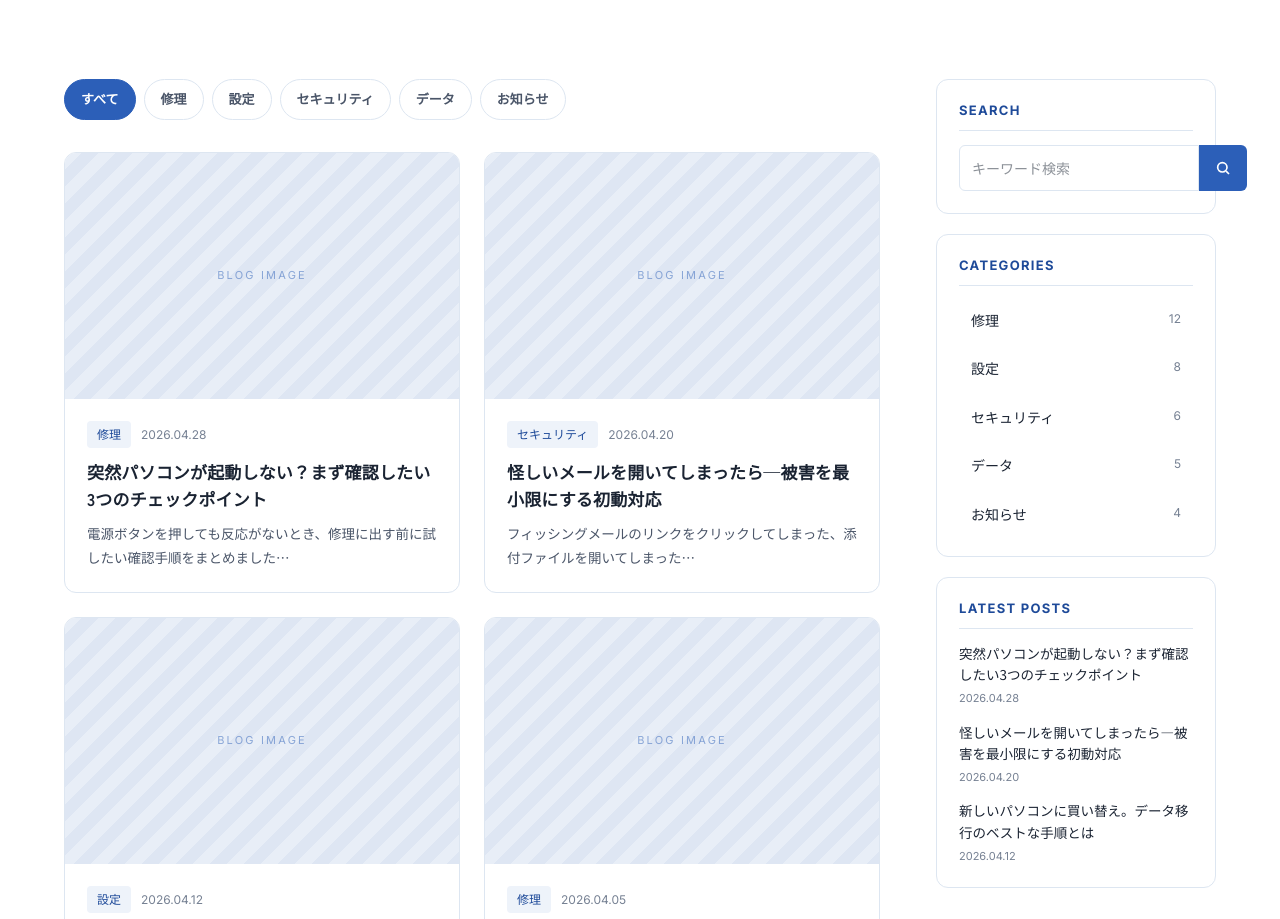
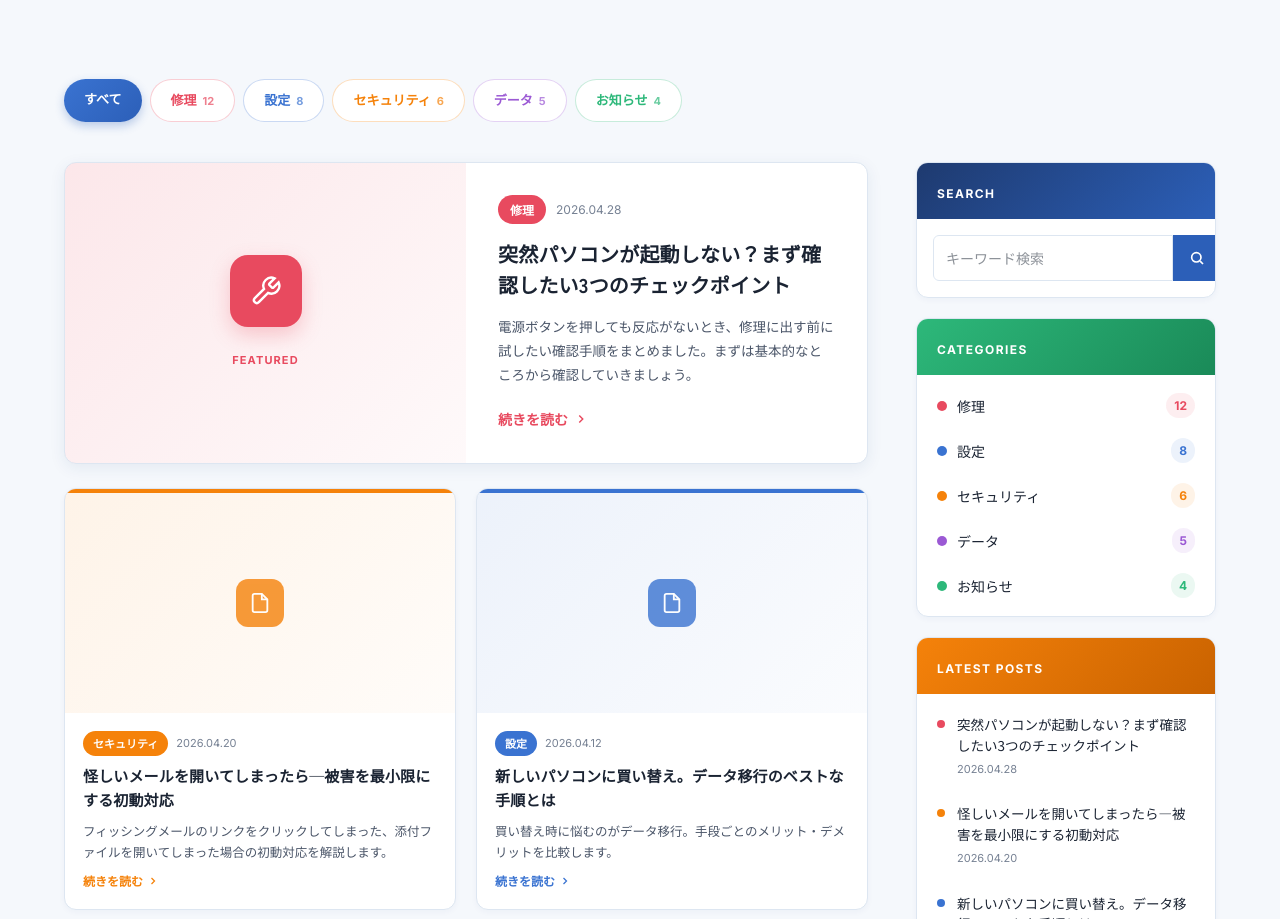
Before and after one commit to bullcomoffice/bullcom, a Next.js app: page /blog in a window 1280 px wide. Shown: the part 433-1352 px from the top of the page. Built offline with nearby package versions, Linux system fonts and the light colour scheme.

Commit message:
feat: redesign blog page with featured post, colored cards and sidebar

```diff
--- a/app/blog/page.tsx
+++ b/app/blog/page.tsx
@@ -7,102 +7,183 @@
   description: "パソコン修理・設定に関するお役立ち情報・コラム。",
 };
 
+const catColors: Record<string, string> = {
+  "修理": "#e84a5f",
+  "セキュリティ": "#f5820a",
+  "設定": "#3a73d1",
+  "データ": "#9b59d4",
+  "お知らせ": "#2db87a",
+};
+
 const posts = [
-  { tag: "修理", date: "2026.04.28", title: "突然パソコンが起動しない？まず確認したい3つのチェックポイント", excerpt: "電源ボタンを押しても反応がないとき、修理に出す前に試したい確認手順をまとめました…" },
-  { tag: "セキュリティ", date: "2026.04.20", title: "怪しいメールを開いてしまったら—被害を最小限にする初動対応", excerpt: "フィッシングメールのリンクをクリックしてしまった、添付ファイルを開いてしまった…" },
-  { tag: "設定", date: "2026.04.12", title: "新しいパソコンに買い替え。データ移行のベストな手順とは", excerpt: "買い替え時に悩むのがデータ移行。手段ごとのメリット・デメリットを比較…" },
-  { tag: "修理", date: "2026.04.05", title: "パソコンの動作が遅い…原因と自分でできる対策", excerpt: "「最近遅くなった気がする」原因はストレージ・メモリ・常駐ソフト等さまざま…" },
-  { tag: "データ", date: "2026.03.28", title: "外付けHDDが認識しない！壊れる前にやるべきこと", excerpt: "外付けHDDが認識しなくなった時、データを救う可能性を高める対応とは…" },
-  { tag: "お知らせ", date: "2026.03.20", title: "ゴールデンウィーク期間中の営業について", excerpt: "2026年のGW期間中の営業日・休業日のお知らせです…" },
+  { tag: "修理", date: "2026.04.28", title: "突然パソコンが起動しない？まず確認したい3つのチェックポイント", excerpt: "電源ボタンを押しても反応がないとき、修理に出す前に試したい確認手順をまとめました。まずは基本的なところから確認していきましょう。" },
+  { tag: "セキュリティ", date: "2026.04.20", title: "怪しいメールを開いてしまったら—被害を最小限にする初動対応", excerpt: "フィッシングメールのリンクをクリックしてしまった、添付ファイルを開いてしまった場合の初動対応を解説します。" },
+  { tag: "設定", date: "2026.04.12", title: "新しいパソコンに買い替え。データ移行のベストな手順とは", excerpt: "買い替え時に悩むのがデータ移行。手段ごとのメリット・デメリットを比較します。" },
+  { tag: "修理", date: "2026.04.05", title: "パソコンの動作が遅い…原因と自分でできる対策", excerpt: "「最近遅くなった気がする」原因はストレージ・メモリ・常駐ソフト等さまざまです。" },
+  { tag: "データ", date: "2026.03.28", title: "外付けHDDが認識しない！壊れる前にやるべきこと", excerpt: "外付けHDDが認識しなくなった時、データを救う可能性を高める対応とは。" },
+  { tag: "お知らせ", date: "2026.03.20", title: "ゴールデンウィーク期間中の営業について", excerpt: "2026年のGW期間中の営業日・休業日のお知らせです。" },
 ];
 
 const categories = [
-  { label: "修理", count: 12 }, { label: "設定", count: 8 },
-  { label: "セキュリティ", count: 6 }, { label: "データ", count: 5 }, { label: "お知らせ", count: 4 },
+  { label: "修理", count: 12 },
+  { label: "設定", count: 8 },
+  { label: "セキュリティ", count: 6 },
+  { label: "データ", count: 5 },
+  { label: "お知らせ", count: 4 },
 ];
 
 export default function BlogPage() {
+  const [featured, ...rest] = posts;
+
   return (
     <>
-      <PageHero sub="BLOG" title="ブログ・コラム" crumb="ブログ" lead="パソコンに関するお役立ち情報・症状別の対処法・スタッフからのお知らせなどを発信しています。" />
+      <PageHero sub="BLOG" title="ブログ・コラム" crumb="ブログ" lead="パソコンに関するお役立ち情報・症状別の対処法・スタッフからのお知らせを発信しています。" />
 
-      <section>
+      <section style={{ background: "var(--color-bg-soft)" }}>
         <div className="container">
-          <div style={{ display: "grid", gridTemplateColumns: "1fr 280px", gap: "56px", alignItems: "start" }} className="blog-layout">
-            {/* メイン */}
+          {/* ===== カテゴリフィルター ===== */}
+          <div style={{ display: "flex", gap: "8px", flexWrap: "wrap", marginBottom: "40px" }}>
+            <a href="#" style={{ padding: "9px 20px", borderRadius: "999px", background: "linear-gradient(135deg, #3a73d1, #2c5fb8)", color: "#fff", fontSize: "13px", fontWeight: 700, textDecoration: "none", boxShadow: "0 4px 10px rgba(44,95,184,0.3)" }}>すべて</a>
+            {categories.map((cat) => (
+              <a key={cat.label} href="#" style={{ padding: "9px 20px", borderRadius: "999px", background: "#fff", border: `1.5px solid ${catColors[cat.label]}44`, color: catColors[cat.label], fontSize: "13px", fontWeight: 700, textDecoration: "none", transition: "all 0.15s" }}>
+                {cat.label}
+                <span style={{ marginLeft: "6px", fontFamily: "var(--font-en)", fontSize: "11px", opacity: 0.7 }}>{cat.count}</span>
+              </a>
+            ))}
+          </div>
+
+          <div style={{ display: "grid", gridTemplateColumns: "1fr 300px", gap: "48px", alignItems: "start" }} className="blog-layout">
+
+            {/* ===== メイン ===== */}
             <div>
-              {/* カテゴリ */}
-              <div style={{ display: "flex", gap: "8px", flexWrap: "wrap", marginBottom: "32px" }}>
-                {["すべて", "修理", "設定", "セキュリティ", "データ", "お知らせ"].map((cat, i) => (
-                  <a key={cat} href="#" style={{ padding: "8px 16px", border: "1.5px solid", borderColor: i === 0 ? "var(--color-primary)" : "var(--color-border)", borderRadius: "999px", background: i === 0 ? "var(--color-primary)" : "#fff", color: i === 0 ? "#fff" : "var(--color-text-soft)", fontSize: "13px", fontWeight: 600 }}>{cat}</a>
-                ))}
-              </div>
+              {/* フィーチャード記事 */}
+              <a href="#" style={{ display: "grid", gridTemplateColumns: "1fr 1fr", gap: "0", background: "#fff", borderRadius: "var(--radius-lg)", overflow: "hidden", border: "1px solid var(--color-border)", textDecoration: "none", marginBottom: "24px", boxShadow: "0 4px 16px rgba(28,60,120,0.08)", transition: "transform 0.18s, box-shadow 0.18s" }} className="featured-card">
+                {/* サムネイル */}
+                <div style={{ background: `linear-gradient(135deg, ${catColors[featured.tag]}22, ${catColors[featured.tag]}08)`, position: "relative", minHeight: "260px", display: "flex", alignItems: "center", justifyContent: "center" }}>
+                  <div style={{ textAlign: "center", padding: "32px" }}>
+                    <div style={{ width: "72px", height: "72px", background: catColors[featured.tag], borderRadius: "18px", display: "flex", alignItems: "center", justifyContent: "center", color: "#fff", margin: "0 auto 16px", boxShadow: `0 8px 20px ${catColors[featured.tag]}44` }}>
+                      <svg width="32" height="32" viewBox="0 0 24 24" fill="none" stroke="currentColor" strokeWidth="1.8"><path d="M14.7 6.3a1 1 0 0 0 0 1.4l1.6 1.6a1 1 0 0 0 1.4 0l3.77-3.77a6 6 0 0 1-7.94 7.94l-6.91 6.91a2.12 2.12 0 0 1-3-3l6.91-6.91a6 6 0 0 1 7.94-7.94l-3.76 3.76z"/></svg>
+                    </div>
+                    <span style={{ fontFamily: "var(--font-en)", fontSize: "11px", fontWeight: 700, color: catColors[featured.tag], letterSpacing: "0.1em" }}>FEATURED</span>
+                  </div>
+                </div>
+                {/* テキスト */}
+                <div style={{ padding: "32px", display: "flex", flexDirection: "column", justifyContent: "center" }}>
+                  <div style={{ display: "flex", gap: "10px", alignItems: "center", marginBottom: "14px" }}>
+                    <span style={{ background: catColors[featured.tag], color: "#fff", padding: "4px 12px", borderRadius: "999px", fontSize: "12px", fontWeight: 700 }}>{featured.tag}</span>
+                    <span style={{ fontSize: "12px", color: "var(--color-text-muted)", fontFamily: "var(--font-en)" }}>{featured.date}</span>
+                  </div>
+                  <h2 style={{ fontSize: "20px", lineHeight: 1.55, color: "var(--color-text)", marginBottom: "14px" }}>{featured.title}</h2>
+                  <p style={{ fontSize: "13.5px", color: "var(--color-text-soft)", lineHeight: 1.8, margin: "0 0 20px" }}>{featured.excerpt}</p>
+                  <span style={{ display: "inline-flex", alignItems: "center", gap: "6px", color: catColors[featured.tag], fontWeight: 700, fontSize: "14px" }}>
+                    続きを読む
+                    <svg width="14" height="14" viewBox="0 0 24 24" fill="none" stroke="currentColor" strokeWidth="2.5"><polyline points="9 18 15 12 9 6"/></svg>
+                  </span>
+                </div>
+              </a>
 
               {/* 記事グリッド */}
-              <div style={{ display: "grid", gridTemplateColumns: "1fr 1fr", gap: "24px" }} className="post-grid">
-                {posts.map((post) => (
-                  <a key={post.title} href="#" style={{ background: "#fff", border: "1px solid var(--color-border)", borderRadius: "var(--radius-lg)", overflow: "hidden", transition: "all 0.18s", display: "flex", flexDirection: "column", textDecoration: "none" }}>
-                    <div style={{ aspectRatio: "16/10", background: "repeating-linear-gradient(135deg, #e8eef7 0 12px, #dee6f3 12px 24px)", position: "relative" }}>
-                      <span style={{ position: "absolute", inset: 0, display: "flex", alignItems: "center", justifyContent: "center", fontFamily: "'Inter',monospace", fontSize: "11px", color: "rgba(44,95,184,0.5)", letterSpacing: "0.2em" }}>BLOG IMAGE</span>
-                    </div>
-                    <div style={{ padding: "22px", flex: 1, display: "flex", flexDirection: "column", gap: "10px" }}>
-                      <div style={{ display: "flex", gap: "10px", alignItems: "center", fontSize: "12px", color: "var(--color-text-muted)", fontFamily: "var(--font-en)" }}>
-                        <span className="tag">{post.tag}</span>
-                        <span>{post.date}</span>
+              <div style={{ display: "grid", gridTemplateColumns: "1fr 1fr", gap: "20px" }} className="post-grid">
+                {rest.map((post) => {
+                  const color = catColors[post.tag] || "var(--color-primary)";
+                  return (
+                    <a key={post.title} href="#" style={{ background: "#fff", borderRadius: "var(--radius-lg)", overflow: "hidden", border: "1px solid var(--color-border)", transition: "transform 0.18s, box-shadow 0.18s", display: "flex", flexDirection: "column", textDecoration: "none", boxShadow: "0 2px 6px rgba(28,60,120,0.04)" }}>
+                      {/* カラーバー */}
+                      <div style={{ height: "4px", background: color }} />
+                      {/* サムネイル */}
+                      <div style={{ aspectRatio: "16/9", background: `linear-gradient(135deg, ${color}18, ${color}06)`, display: "flex", alignItems: "center", justifyContent: "center" }}>
+                        <div style={{ width: "48px", height: "48px", background: color, borderRadius: "12px", display: "flex", alignItems: "center", justifyContent: "center", color: "#fff", opacity: 0.8 }}>
+                          <svg width="22" height="22" viewBox="0 0 24 24" fill="none" stroke="currentColor" strokeWidth="2"><path d="M14 2H6a2 2 0 0 0-2 2v16a2 2 0 0 0 2 2h12a2 2 0 0 0 2-2V8z"/><polyline points="14 2 14 8 20 8"/></svg>
+                        </div>
                       </div>
-                      <h3 style={{ fontSize: "17px", lineHeight: 1.6, color: "var(--color-text)" }}>{post.title}</h3>
-                      <p style={{ fontSize: "13.5px", color: "var(--color-text-soft)", margin: 0 }}>{post.excerpt}</p>
-                    </div>
-                  </a>
-                ))}
+                      {/* テキスト */}
+                      <div style={{ padding: "18px", flex: 1, display: "flex", flexDirection: "column", gap: "8px" }}>
+                        <div style={{ display: "flex", gap: "8px", alignItems: "center" }}>
+                          <span style={{ background: color, color: "#fff", padding: "3px 10px", borderRadius: "999px", fontSize: "11px", fontWeight: 700 }}>{post.tag}</span>
+                          <span style={{ fontSize: "11px", color: "var(--color-text-muted)", fontFamily: "var(--font-en)" }}>{post.date}</span>
+                        </div>
+                        <h3 style={{ fontSize: "15px", lineHeight: 1.6, color: "var(--color-text)", margin: 0 }}>{post.title}</h3>
+                        <p style={{ fontSize: "12.5px", color: "var(--color-text-soft)", margin: 0, lineHeight: 1.7 }}>{post.excerpt}</p>
+                        <span style={{ display: "inline-flex", alignItems: "center", gap: "4px", color, fontWeight: 700, fontSize: "12px", marginTop: "auto" }}>
+                          続きを読む <svg width="12" height="12" viewBox="0 0 24 24" fill="none" stroke="currentColor" strokeWidth="2.5"><polyline points="9 18 15 12 9 6"/></svg>
+                        </span>
+                      </div>
+                    </a>
+                  );
+                })}
               </div>
 
               {/* ページネーション */}
-              <div style={{ display: "flex", gap: "8px", justifyContent: "center", marginTop: "48px" }}>
-                {["1", "2", "3", "→"].map((p, i) => (
-                  <a key={p} href="#" style={{ padding: "10px 16px", border: "1px solid", borderColor: i === 0 ? "var(--color-primary)" : "var(--color-border)", borderRadius: "6px", fontFamily: "var(--font-en)", fontWeight: 600, color: i === 0 ? "#fff" : "var(--color-text-soft)", background: i === 0 ? "var(--color-primary)" : "#fff" }}>{p}</a>
+              <div style={{ display: "flex", gap: "8px", justifyContent: "center", marginTop: "48px", alignItems: "center" }}>
+                <a href="#" style={{ padding: "10px 14px", border: "1px solid var(--color-border)", borderRadius: "8px", color: "var(--color-text-muted)", background: "#fff", textDecoration: "none" }}>←</a>
+                {["1", "2", "3"].map((p, i) => (
+                  <a key={p} href="#" style={{ width: "40px", height: "40px", display: "flex", alignItems: "center", justifyContent: "center", border: "1px solid", borderColor: i === 0 ? "var(--color-primary)" : "var(--color-border)", borderRadius: "8px", fontFamily: "var(--font-en)", fontWeight: 700, color: i === 0 ? "#fff" : "var(--color-text-soft)", background: i === 0 ? "var(--color-primary)" : "#fff", textDecoration: "none" }}>{p}</a>
                 ))}
+                <a href="#" style={{ padding: "10px 14px", border: "1px solid var(--color-border)", borderRadius: "8px", color: "var(--color-text-muted)", background: "#fff", textDecoration: "none" }}>→</a>
               </div>
             </div>
 
-            {/* サイドバー */}
-            <aside>
+            {/* ===== サイドバー ===== */}
+            <aside style={{ display: "flex", flexDirection: "column", gap: "20px", position: "sticky", top: "100px" }}>
+
               {/* 検索 */}
-              <div style={{ background: "#fff", border: "1px solid var(--color-border)", borderRadius: "var(--radius-lg)", padding: "22px", marginBottom: "20px" }}>
-                <h4 style={{ fontFamily: "var(--font-en)", fontSize: "13px", letterSpacing: "0.1em", color: "var(--color-primary-dark)", marginBottom: "14px", paddingBottom: "10px", borderBottom: "1px solid var(--color-border)" }}>SEARCH</h4>
-                <div style={{ display: "flex" }}>
-                  <input type="search" placeholder="キーワード検索" style={{ flex: 1, padding: "10px 12px", border: "1px solid var(--color-border)", borderRadius: "6px 0 0 6px", fontSize: "14px" }} />
-                  <button style={{ background: "var(--color-primary)", color: "#fff", padding: "0 16px", borderRadius: "0 6px 6px 0", cursor: "pointer" }}>
-                    <svg width="16" height="16" viewBox="0 0 24 24" fill="none" stroke="currentColor" strokeWidth="2.5"><circle cx="11" cy="11" r="7"/><path d="m21 21-4.3-4.3"/></svg>
-                  </button>
+              <div style={{ background: "#fff", borderRadius: "var(--radius-lg)", overflow: "hidden", border: "1px solid var(--color-border)", boxShadow: "0 2px 6px rgba(28,60,120,0.04)" }}>
+                <div style={{ padding: "14px 20px", background: "linear-gradient(135deg, #1e3a6f, #2c5fb8)", color: "#fff" }}>
+                  <span style={{ fontFamily: "var(--font-en)", fontSize: "12px", fontWeight: 700, letterSpacing: "0.12em" }}>SEARCH</span>
+                </div>
+                <div style={{ padding: "16px" }}>
+                  <div style={{ display: "flex" }}>
+                    <input type="search" placeholder="キーワード検索" style={{ flex: 1, padding: "10px 12px", border: "1px solid var(--color-border)", borderRadius: "6px 0 0 6px", fontSize: "14px" }} />
+                    <button style={{ background: "var(--color-primary)", color: "#fff", padding: "0 16px", borderRadius: "0 6px 6px 0", cursor: "pointer", border: "none" }}>
+                      <svg width="16" height="16" viewBox="0 0 24 24" fill="none" stroke="currentColor" strokeWidth="2.5"><circle cx="11" cy="11" r="7"/><path d="m21 21-4.3-4.3"/></svg>
+                    </button>
+                  </div>
                 </div>
               </div>
 
               {/* カテゴリ */}
-              <div style={{ background: "#fff", border: "1px solid var(--color-border)", borderRadius: "var(--radius-lg)", padding: "22px", marginBottom: "20px" }}>
-                <h4 style={{ fontFamily: "var(--font-en)", fontSize: "13px", letterSpacing: "0.1em", color: "var(--color-primary-dark)", marginBottom: "14px", paddingBottom: "10px", borderBottom: "1px solid var(--color-border)" }}>CATEGORIES</h4>
-                <div style={{ display: "flex", flexDirection: "column", gap: "8px" }}>
+              <div style={{ background: "#fff", borderRadius: "var(--radius-lg)", overflow: "hidden", border: "1px solid var(--color-border)", boxShadow: "0 2px 6px rgba(28,60,120,0.04)" }}>
+                <div style={{ padding: "14px 20px", background: "linear-gradient(135deg, #2db87a, #1a8a58)", color: "#fff" }}>
+                  <span style={{ fontFamily: "var(--font-en)", fontSize: "12px", fontWeight: 700, letterSpacing: "0.12em" }}>CATEGORIES</span>
+                </div>
+                <div style={{ padding: "8px" }}>
                   {categories.map((cat) => (
-                    <a key={cat.label} href="#" style={{ display: "flex", justifyContent: "space-between", padding: "8px 12px", borderRadius: "6px", fontSize: "14px", color: "var(--color-text)" }}>
-                      {cat.label} <span style={{ color: "var(--color-text-muted)", fontFamily: "var(--font-en)", fontSize: "12px" }}>{cat.count}</span>
+                    <a key={cat.label} href="#" style={{ display: "flex", justifyContent: "space-between", alignItems: "center", padding: "10px 12px", borderRadius: "6px", fontSize: "14px", color: "var(--color-text)", textDecoration: "none", transition: "background 0.15s" }}>
+                      <div style={{ display: "flex", alignItems: "center", gap: "10px" }}>
+                        <span style={{ width: "10px", height: "10px", borderRadius: "50%", background: catColors[cat.label], flexShrink: 0 }} />
+                        {cat.label}
+                      </div>
+                      <span style={{ background: `${catColors[cat.label]}18`, color: catColors[cat.label], fontFamily: "var(--font-en)", fontWeight: 700, fontSize: "12px", padding: "2px 8px", borderRadius: "999px" }}>{cat.count}</span>
                     </a>
                   ))}
                 </div>
               </div>
 
               {/* 最新記事 */}
-              <div style={{ background: "#fff", border: "1px solid var(--color-border)", borderRadius: "var(--radius-lg)", padding: "22px" }}>
-                <h4 style={{ fontFamily: "var(--font-en)", fontSize: "13px", letterSpacing: "0.1em", color: "var(--color-primary-dark)", marginBottom: "14px", paddingBottom: "10px", borderBottom: "1px solid var(--color-border)" }}>LATEST POSTS</h4>
-                <ul style={{ listStyle: "none", padding: 0, margin: 0, display: "flex", flexDirection: "column", gap: "14px" }}>
-                  {posts.slice(0, 3).map((post) => (
-                    <li key={post.title}>
-                      <a href="#" style={{ fontSize: "13.5px", color: "var(--color-text)", display: "block", lineHeight: 1.6 }}>
-                        {post.title}
-                        <span style={{ fontSize: "11px", color: "var(--color-text-muted)", fontFamily: "var(--font-en)", display: "block", marginTop: "4px" }}>{post.date}</span>
-                      </a>
-                    </li>
+              <div style={{ background: "#fff", borderRadius: "var(--radius-lg)", overflow: "hidden", border: "1px solid var(--color-border)", boxShadow: "0 2px 6px rgba(28,60,120,0.04)" }}>
+                <div style={{ padding: "14px 20px", background: "linear-gradient(135deg, #f5820a, #c96200)", color: "#fff" }}>
+                  <span style={{ fontFamily: "var(--font-en)", fontSize: "12px", fontWeight: 700, letterSpacing: "0.12em" }}>LATEST POSTS</span>
+                </div>
+                <div style={{ padding: "8px" }}>
+                  {posts.slice(0, 4).map((post) => (
+                    <a key={post.title} href="#" style={{ display: "flex", gap: "12px", alignItems: "flex-start", padding: "12px", borderRadius: "6px", textDecoration: "none", transition: "background 0.15s" }}>
+                      <div style={{ flexShrink: 0, width: "8px", height: "8px", background: catColors[post.tag], borderRadius: "50%", marginTop: "6px" }} />
+                      <div>
+                        <div style={{ fontSize: "13.5px", color: "var(--color-text)", lineHeight: 1.55, marginBottom: "4px" }}>{post.title}</div>
+                        <div style={{ fontSize: "11px", color: "var(--color-text-muted)", fontFamily: "var(--font-en)" }}>{post.date}</div>
+                      </div>
+                    </a>
                   ))}
-                </ul>
+                </div>
+              </div>
+
+              {/* CTAバナー */}
+              <div style={{ background: "linear-gradient(135deg, #1e3a6f, #2c5fb8)", borderRadius: "var(--radius-lg)", padding: "24px 20px", textAlign: "center" }}>
+                <p style={{ fontSize: "14px", color: "rgba(255,255,255,0.85)", marginBottom: "16px", lineHeight: 1.7 }}>
+                  パソコンでお困りですか？<br />気軽にご相談ください。
+                </p>
+                <a href="https://lin.ee/vX5z2Xf" target="_blank" rel="noopener noreferrer" className="btn btn-line" style={{ width: "100%", justifyContent: "center", fontSize: "14px", padding: "12px" }}>LINEで相談</a>
+                <Link href="/contact" style={{ display: "flex", alignItems: "center", justifyContent: "center", marginTop: "8px", background: "rgba(255,255,255,0.12)", border: "1px solid rgba(255,255,255,0.25)", color: "#fff", padding: "11px", borderRadius: "var(--radius)", fontWeight: 600, fontSize: "13px", textDecoration: "none" }}>お問い合わせ</Link>
               </div>
             </aside>
           </div>
@@ -110,7 +191,11 @@
       </section>
 
       <style>{`
-        @media (max-width: 900px) { .blog-layout { grid-template-columns: 1fr !important; } .post-grid { grid-template-columns: 1fr !important; } }
+        @media (max-width: 900px) {
+          .blog-layout { grid-template-columns: 1fr !important; }
+          .post-grid { grid-template-columns: 1fr !important; }
+          .featured-card { grid-template-columns: 1fr !important; }
+        }
       `}</style>
     </>
   );
```
